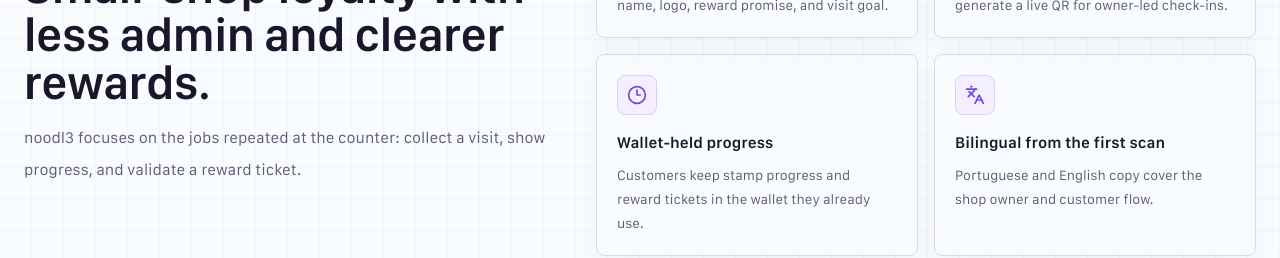
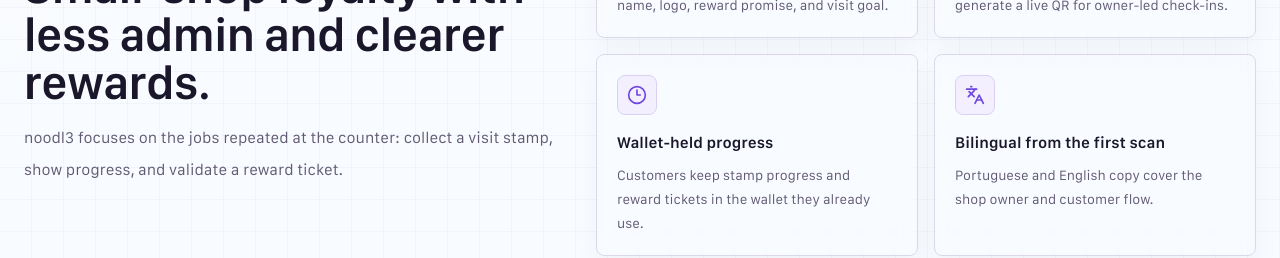
Before and after one commit to h4shisupply/celo-noodl3, a Next.js app: page / in a window 1280 px wide. Shown: the part 1720-1978 px from the top of the page. Built offline with nearby package versions, Linux system fonts and the light colour scheme; no server answers.

Commit message:
Clarify landing benefits stamp wording

```diff
--- a/components/home-page.tsx
+++ b/components/home-page.tsx
@@ -729,7 +729,7 @@ const enHomeCopy: HomeCopy = {
     eyebrow: "Shop benefits",
     title: "Small-shop loyalty with less admin and clearer rewards.",
     description:
-      "noodl3 focuses on the jobs repeated at the counter: collect a visit, show progress, and validate a reward ticket.",
+      "noodl3 focuses on the jobs repeated at the counter: collect a visit stamp, show progress, and validate a reward ticket.",
     items: [
       {
         title: "Fast card setup",
```
